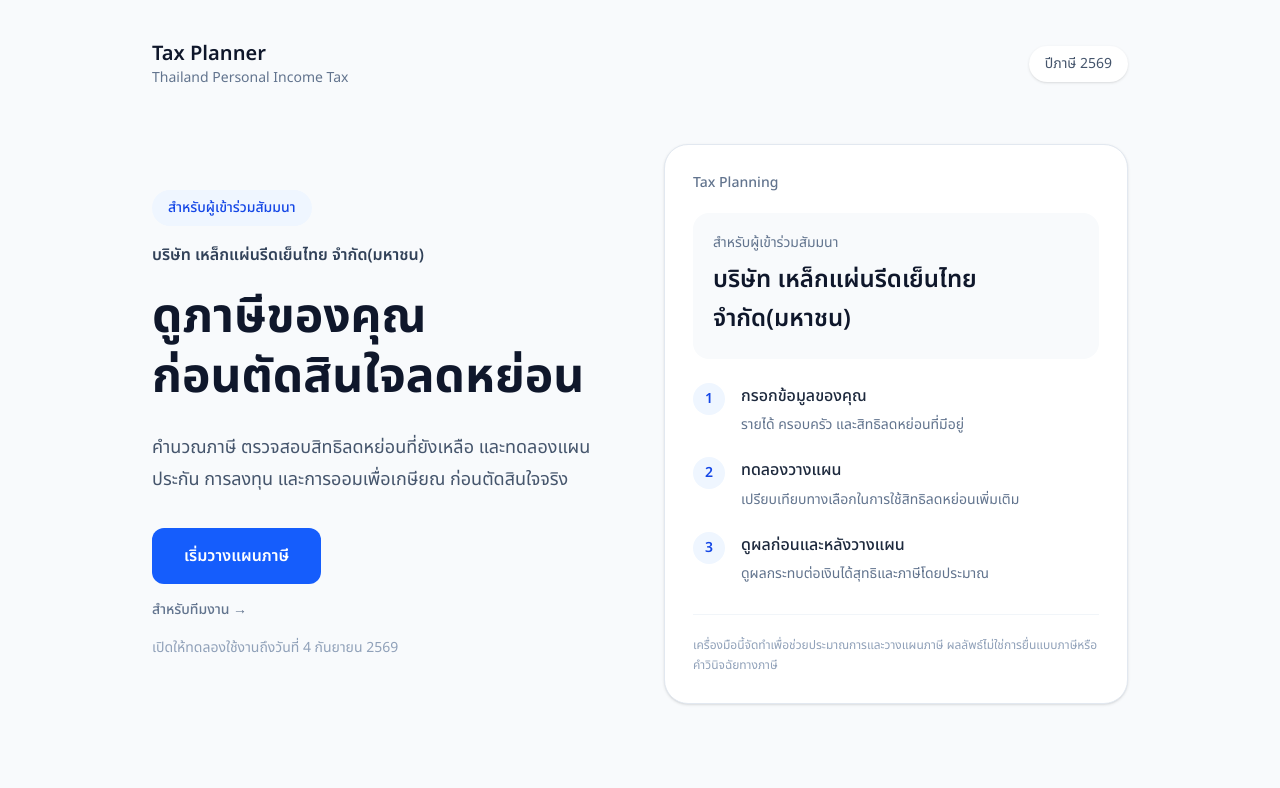
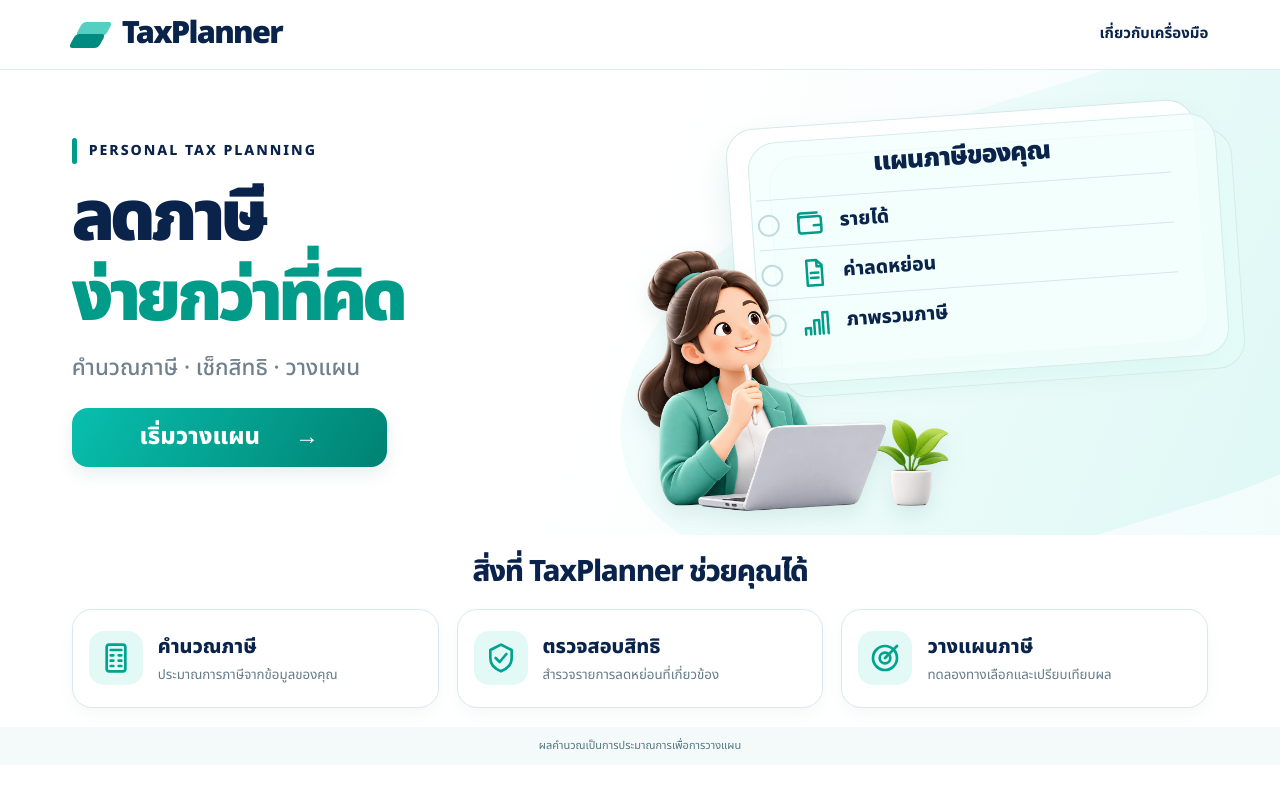
Before and after one commit to vidyaheng/taxplanner, a Next.js app: page / in a window 1280 px wide. Shown: the top 788 px of the page. Built offline with nearby package versions, Linux system fonts and the light colour scheme.

Commit message:
feat(landing): implement approved V8.4 Friendly Hybrid homepage

```diff
--- a/src/app/page.tsx
+++ b/src/app/page.tsx
@@ -1,186 +1,144 @@
+import Image from "next/image";
 import Link from "next/link";
-import Image from "next/image";
 
 import { EVENT_CONFIG } from "@/config/event";
-import { getPresentationBranding } from "@/config/presentation";
+import "./landing-v84.css";
 
-export default async function Home({
-  searchParams,
-}: {
-  searchParams: Promise<{ presentation?: string | string[] }>;
-}) {
-  const params = await searchParams;
-  const presentation = getPresentationBranding(params.presentation);
-  const displayOrganization = presentation?.organization ?? EVENT_CONFIG.company;
+type SymbolKind = "income" | "deductions" | "overview" | "calculator" | "rights" | "plan";
+
+function SymbolIcon({ kind }: { kind: SymbolKind }) {
+  const shared = {
+    viewBox: "0 0 24 24",
+    "aria-hidden": true as const,
+    focusable: false as const,
+  };
+  if (kind === "income") {
+    return <svg {...shared}><rect x="3" y="7" width="18" height="13" rx="2" /><path d="M3 10V6a2 2 0 0 1 2-2h13M15 14h6" /></svg>;
+  }
+  if (kind === "deductions") {
+    return <svg {...shared}><path d="M7 2h8l4 4v16H7zM15 2v5h4M10 12h6M10 16h6" /></svg>;
+  }
+  if (kind === "overview") {
+    return <svg {...shared}><path d="M3 21v-5h4v5M10 21V10h4v11M17 21V4h4v17" /></svg>;
+  }
+  if (kind === "calculator") {
+    return <svg {...shared}><rect x="5" y="2" width="14" height="20" rx="2" /><path d="M8 6h8M8 10h2M14 10h2M8 14h2M14 14h2M8 18h2M14 18h2" /></svg>;
+  }
+  if (kind === "rights") {
+    return <svg {...shared}><path d="M12 2 4 6v6c0 5 3 8 8 10 5-2 8-5 8-10V6zM8 12l3 3 5-6" /></svg>;
+  }
+  return <svg {...shared}><circle cx="12" cy="12" r="9" /><circle cx="12" cy="12" r="4" /><path d="M12 12 21 3" /></svg>;
+}
+
+const journey = [
+  { label: "รายได้", icon: "income" },
+  { label: "ค่าลดหย่อน", icon: "deductions" },
+  { label: "ภาพรวมภาษี", icon: "overview" },
+] as const;
+
+const features = [
+  { label: "คำนวณภาษี", description: "ประมาณการภาษีจากข้อมูลของคุณ", icon: "calculator" },
+  { label: "ตรวจสอบสิทธิ", description: "สำรวจรายการลดหย่อนที่เกี่ยวข้อง", icon: "rights" },
+  { label: "วางแผนภาษี", description: "ทดลองทางเลือกและเปรียบเทียบผล", icon: "plan" },
+] as const;
+
+/**
+ * Public generic V8.4 landing. Presentation/company query parameters are
+ * intentionally ignored here: no modification to team access or event gating.
+ */
+export default function Home() {
   return (
-    <main className="min-h-screen bg-slate-50">
-      <div className="mx-auto flex min-h-screen max-w-5xl flex-col px-6 py-10">
-        <header className="flex items-center justify-between">
-          <div>
-            <div className="text-xl font-semibold text-slate-900">
-              Tax Planner
-            </div>
-
-            <div className="text-sm text-slate-500">
-              Thailand Personal Income Tax
-            </div>
-          </div>
-
-          <div className="rounded-full bg-white px-4 py-2 text-sm text-slate-600 shadow-sm">
-            ปีภาษี 2569
-          </div>
+    <main className="tp-v84" id="top">
+      <header className="tp-v84__header">
+        <Link href="/" className="tp-v84__brand" aria-label="TaxPlanner หน้าแรก">
+          <span className="tp-v84__mark" aria-hidden="true" />
+          <span>TaxPlanner</span>
+        </Link>
+        <a href="#features" className="tp-v84__nav">เกี่ยวกับเครื่องมือ</a>
       </header>
 
-        <section className="flex flex-1 items-center py-12">
-          <div className="grid w-full gap-12 lg:grid-cols-2 lg:items-center">
-            <div>
-              <div className="mb-4 inline-flex rounded-full bg-blue-50 px-4 py-2 text-sm font-medium text-blue-700">
-                สำหรับผู้เข้าร่วมสัมมนา
-              </div>
-
-              {presentation ? (
-                <div className="mb-5 flex max-w-xl flex-col gap-3 sm:flex-row sm:items-center sm:gap-5">
-                  <Image
-                    src="https://www.depa.or.th/storage/app/media/LogoDEPA-01.png"
-                    alt="ตราสัญลักษณ์ depa"
-                    width={168}
-                    height={168}
-                    priority
-                    unoptimized
-                    className="h-32 w-32 shrink-0 object-contain sm:h-40 sm:w-40"
-                  />
-                  <div className="min-w-0 text-lg font-semibold leading-relaxed text-slate-800">
-                    {displayOrganization}
-                  </div>
-                </div>
+      <section className="tp-v84__hero" aria-labelledby="tp-v84-heading">
+        <div className="tp-v84__hero-inner">
+          <div className="tp-v84__copy">
+            <p className="tp-v84__eyebrow">PERSONAL TAX PLANNING</p>
+            <h1 className="tp-v84__headline" id="tp-v84-heading">
+              ลดภาษี<span>ง่ายกว่าที่คิด</span>
+            </h1>
+            <p className="tp-v84__subtitle">คำนวณภาษี · เช็กสิทธิ · วางแผน</p>
+            {EVENT_CONFIG.active ? (
+              <Link href="/planning/income" className="tp-v84__cta">
+                เริ่มวางแผน <span aria-hidden="true">→</span>
+              </Link>
             ) : (
-                <div className="mb-5 text-base font-semibold leading-relaxed text-slate-700">
-                  {displayOrganization}
+              <div className="tp-v84__cta-disabled" role="status">
+                สิทธิ์ทดลองใช้งานสิ้นสุดแล้ว
               </div>
             )}
 
-              {presentation && (
-                <p className="mb-5 max-w-xl rounded-xl border border-amber-200 bg-amber-50 px-4 py-3 text-sm leading-6 text-amber-900">
-                  {presentation.notice}
-                </p>
-              )}
-
-              <h1 className="max-w-xl text-4xl font-bold leading-tight text-slate-900 md:text-5xl">
-                ดูภาษีของคุณ
-                <br />
-                ก่อนตัดสินใจลดหย่อน
-              </h1>
-
-              <p className="mt-6 max-w-xl text-lg leading-8 text-slate-600">
-                คำนวณภาษี ตรวจสอบสิทธิลดหย่อนที่ยังเหลือ
-                และทดลองแผนประกัน การลงทุน
-                และการออมเพื่อเกษียณ ก่อนตัดสินใจจริง
-              </p>
-
-              <div className="mt-8">
-                {EVENT_CONFIG.active ? (
-                  <Link
-                    href="/planning/income"
-                    className="inline-flex min-h-14 items-center justify-center rounded-xl bg-blue-600 px-8 text-base font-semibold text-white transition hover:bg-blue-700"
-                  >
-                    เริ่มวางแผนภาษี
-                  </Link>
-                ) : (
-                  <div className="inline-flex min-h-14 items-center justify-center rounded-xl bg-slate-200 px-8 text-base font-semibold text-slate-500">
-                    สิทธิ์ทดลองใช้งานสิ้นสุดแล้ว
+            <div className="tp-v84__mobile-visual" aria-label="ขั้นตอนการวางแผนภาษี">
+              <Image
+                className="tp-v84__mobile-character"
+                src="/taxplanner/v84-friendly-character.png"
+                alt=""
+                width={760}
+                height={570}
+                quality={75}
+                sizes="(max-width: 360px) 144px, 168px"
+              />
+              <div className="tp-v84__journey">
+                {journey.map((step) => (
+                  <div className="tp-v84__journey-item" key={step.label}>
+                    <span className="tp-v84__journey-icon"><SymbolIcon kind={step.icon} /></span>
+                    <span>{step.label}</span>
                   </div>
-                )}
-              </div>
-
-              <div className="mt-3">
-                <Link
-                  href="/team"
-                  className="text-sm font-medium text-slate-500 transition hover:text-blue-700"
-                >
-                  สำหรับทีมงาน →
-                </Link>
-              </div>
-
-              <p className="mt-4 text-sm text-slate-400">
-                {EVENT_CONFIG.active
-                  ? `เปิดให้ทดลองใช้งานถึงวันที่ ${EVENT_CONFIG.expires}`
-                  : "ขอบคุณที่เข้าร่วมกิจกรรม"}
-              </p>
-            </div>
-
-            <div className="rounded-3xl border border-slate-200 bg-white p-7 shadow-sm">
-              <div className="text-sm font-medium text-slate-500">
-                Tax Planning
-              </div>
-
-              <div className="mt-5 rounded-2xl bg-slate-50 p-5">
-                <div className="text-sm text-slate-500">
-                  สำหรับผู้เข้าร่วมสัมมนา
-                </div>
-
-                <div className="mt-2 break-words text-xl font-semibold leading-relaxed text-slate-900 sm:text-2xl">
-                  {displayOrganization}
-                </div>
-              </div>
-
-              <div className="mt-6 space-y-5">
-                <div className="flex items-start gap-4">
-                  <div className="flex h-8 w-8 shrink-0 items-center justify-center rounded-full bg-blue-50 text-sm font-semibold text-blue-700">
-                    1
-                  </div>
-
-                  <div>
-                    <div className="font-medium text-slate-800">
-                      กรอกข้อมูลของคุณ
-                    </div>
-
-                    <div className="mt-1 text-sm leading-6 text-slate-500">
-                      รายได้ ครอบครัว และสิทธิลดหย่อนที่มีอยู่
+                ))}
               </div>
             </div>
           </div>
 
-                <div className="flex items-start gap-4">
-                  <div className="flex h-8 w-8 shrink-0 items-center justify-center rounded-full bg-blue-50 text-sm font-semibold text-blue-700">
-                    2
+          <div className="tp-v84__desktop-art" aria-hidden="true">
+            <div className="tp-v84__board">
+              <h2>แผนภาษีของคุณ</h2>
+              {journey.map((step) => (
+                <div className="tp-v84__board-row" key={step.label}>
+                  <span className="tp-v84__empty-check" />
+                  <SymbolIcon kind={step.icon} />
+                  <span>{step.label}</span>
                 </div>
-
-                  <div>
-                    <div className="font-medium text-slate-800">
-                      ทดลองวางแผน
+              ))}
             </div>
-
-                    <div className="mt-1 text-sm leading-6 text-slate-500">
-                      เปรียบเทียบทางเลือกในการใช้สิทธิลดหย่อนเพิ่มเติม
-                    </div>
-                  </div>
-                </div>
-
-                <div className="flex items-start gap-4">
-                  <div className="flex h-8 w-8 shrink-0 items-center justify-center rounded-full bg-blue-50 text-sm font-semibold text-blue-700">
-                    3
-                  </div>
-
-                  <div>
-                    <div className="font-medium text-slate-800">
-                      ดูผลก่อนและหลังวางแผน
-                    </div>
-
-                    <div className="mt-1 text-sm leading-6 text-slate-500">
-                      ดูผลกระทบต่อเงินได้สุทธิและภาษีโดยประมาณ
-                    </div>
-                  </div>
-                </div>
-              </div>
-
-              <div className="mt-7 border-t border-slate-100 pt-5 text-xs leading-5 text-slate-400">
-                เครื่องมือนี้จัดทำเพื่อช่วยประมาณการและวางแผนภาษี
-                ผลลัพธ์ไม่ใช่การยื่นแบบภาษีหรือคำวินิจฉัยทางภาษี
-              </div>
+            <Image
+              className="tp-v84__desktop-character"
+              src="/taxplanner/v84-friendly-character.png"
+              alt=""
+              width={760}
+              height={570}
+              quality={75}
+              sizes="(min-width: 1101px) 32vw, 37vw"
+              priority
+            />
           </div>
         </div>
       </section>
+
+      <section className="tp-v84__features" id="features" aria-labelledby="tp-v84-features-title">
+        <h2 id="tp-v84-features-title">สิ่งที่ TaxPlanner ช่วยคุณได้</h2>
+        <div className="tp-v84__feature-grid">
+          {features.map((feature) => (
+            <div className="tp-v84__feature" key={feature.label}>
+              <span className="tp-v84__feature-symbol"><SymbolIcon kind={feature.icon} /></span>
+              <div>
+                <h3>{feature.label}</h3>
+                <p>{feature.description}</p>
               </div>
+            </div>
+          ))}
+        </div>
+      </section>
+
+      <footer className="tp-v84__footer">
+        ผลคำนวณเป็นการประมาณการเพื่อการวางแผน
+      </footer>
     </main>
   );
 }
```
Lines whose indentation alone changed are shown as unchanged.
